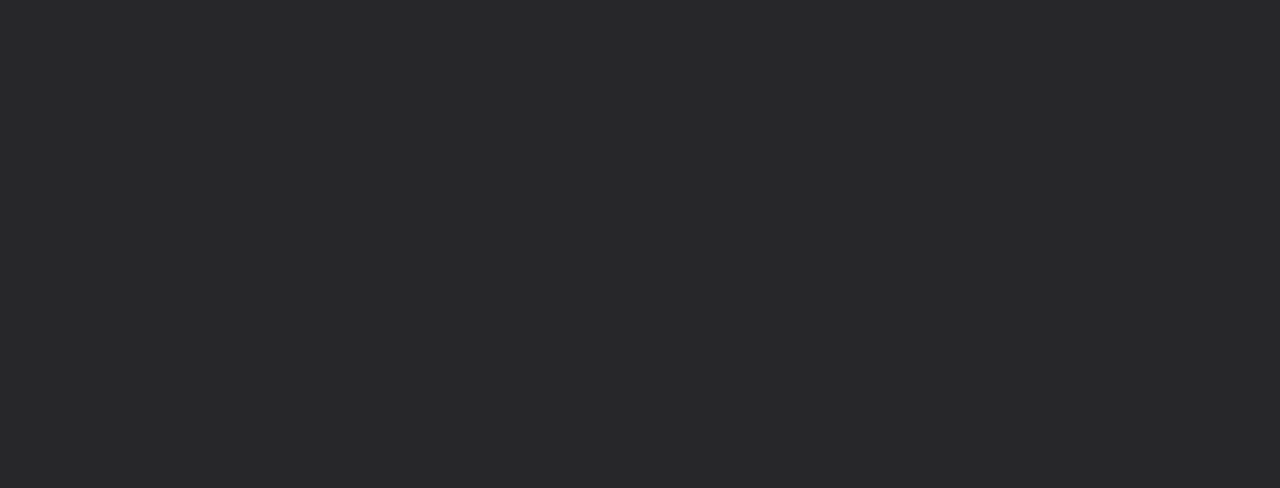
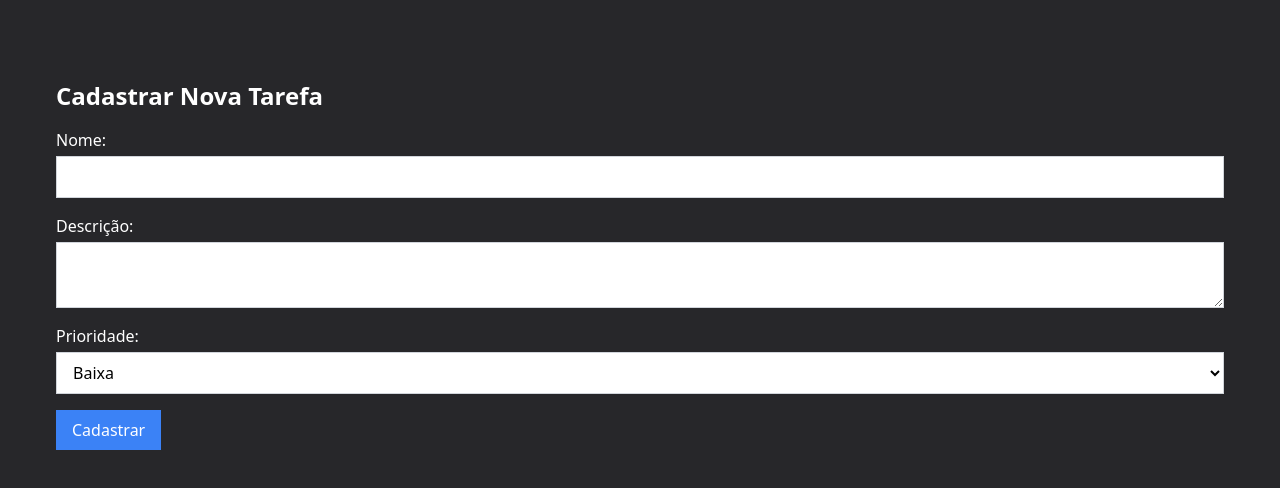
Before and after one commit to breno-gabriel/Desafio-NodeJs-toList, a React (Vite) app in the folder frontend/: page /registerTask in a window 1280 px wide. Before the commit this address had no page. Shown: the top 488 px of the page. Built offline with nearby package versions, Linux system fonts and the light colour scheme.

Commit message:
:sparkles: feat: creating forms for create the task and integration

```diff
--- a/frontend/package.json
+++ b/frontend/package.json
@@ -10,8 +10,10 @@
     "preview": "vite preview"
   },
   "dependencies": {
+    "@hookform/resolvers": "^3.9.0",
     "@radix-ui/react-checkbox": "^1.1.1",
     "@radix-ui/react-dropdown-menu": "^2.1.1",
+    "@radix-ui/react-label": "^2.1.0",
     "@radix-ui/react-slot": "^1.1.0",
     "@tanstack/react-table": "^8.19.3",
     "class-variance-authority": "^0.7.0",
@@ -19,8 +21,10 @@
     "lucide-react": "^0.414.0",
     "react": "^18.3.1",
     "react-dom": "^18.3.1",
+    "react-hook-form": "^7.52.1",
     "tailwind-merge": "^2.4.0",
-    "tailwindcss-animate": "^1.0.7"
+    "tailwindcss-animate": "^1.0.7",
+    "zod": "^3.23.8"
   },
   "devDependencies": {
     "@types/node": "^20.14.11",
--- /dev/null
+++ b/frontend/src/components/ui/form.tsx
@@ -0,0 +1,178 @@
+"use client"
+
+import * as React from "react"
+import * as LabelPrimitive from "@radix-ui/react-label"
+import { Slot } from "@radix-ui/react-slot"
+import {
+  Controller,
+  ControllerProps,
+  FieldPath,
+  FieldValues,
+  FormProvider,
+  useFormContext,
+} from "react-hook-form"
+
+import { cn } from "@/lib/utils"
+import { Label } from "@/components/ui/label"
+
+const Form = FormProvider
+
+type FormFieldContextValue<
+  TFieldValues extends FieldValues = FieldValues,
+  TName extends FieldPath<TFieldValues> = FieldPath<TFieldValues>
+> = {
+  name: TName
+}
+
+const FormFieldContext = React.createContext<FormFieldContextValue>(
+  {} as FormFieldContextValue
+)
+
+const FormField = <
+  TFieldValues extends FieldValues = FieldValues,
+  TName extends FieldPath<TFieldValues> = FieldPath<TFieldValues>
+>({
+  ...props
+}: ControllerProps<TFieldValues, TName>) => {
+  return (
+    <FormFieldContext.Provider value={{ name: props.name }}>
+      <Controller {...props} />
+    </FormFieldContext.Provider>
+  )
+}
+
+const useFormField = () => {
+  const fieldContext = React.useContext(FormFieldContext)
+  const itemContext = React.useContext(FormItemContext)
+  const { getFieldState, formState } = useFormContext()
+
+  const fieldState = getFieldState(fieldContext.name, formState)
+
+  if (!fieldContext) {
+    throw new Error("useFormField should be used within <FormField>")
+  }
+
+  const { id } = itemContext
+
+  return {
+    id,
+    name: fieldContext.name,
+    formItemId: `${id}-form-item`,
+    formDescriptionId: `${id}-form-item-description`,
+    formMessageId: `${id}-form-item-message`,
+    ...fieldState,
+  }
+}
+
+type FormItemContextValue = {
+  id: string
+}
+
+const FormItemContext = React.createContext<FormItemContextValue>(
+  {} as FormItemContextValue
+)
+
+const FormItem = React.forwardRef<
+  HTMLDivElement,
+  React.HTMLAttributes<HTMLDivElement>
+>(({ className, ...props }, ref) => {
+  const id = React.useId()
+
+  return (
+    <FormItemContext.Provider value={{ id }}>
+      <div ref={ref} className={cn("space-y-2", className)} {...props} />
+    </FormItemContext.Provider>
+  )
+})
+FormItem.displayName = "FormItem"
+
+const FormLabel = React.forwardRef<
+  React.ElementRef<typeof LabelPrimitive.Root>,
+  React.ComponentPropsWithoutRef<typeof LabelPrimitive.Root>
+>(({ className, ...props }, ref) => {
+  const { error, formItemId } = useFormField()
+
+  return (
+    <Label
+      ref={ref}
+      className={cn(error && "text-destructive", className)}
+      htmlFor={formItemId}
+      {...props}
+    />
+  )
+})
+FormLabel.displayName = "FormLabel"
+
+const FormControl = React.forwardRef<
+  React.ElementRef<typeof Slot>,
+  React.ComponentPropsWithoutRef<typeof Slot>
+>(({ ...props }, ref) => {
+  const { error, formItemId, formDescriptionId, formMessageId } = useFormField()
+
+  return (
+    <Slot
+      ref={ref}
+      id={formItemId}
+      aria-describedby={
+        !error
+          ? `${formDescriptionId}`
+          : `${formDescriptionId} ${formMessageId}`
+      }
+      aria-invalid={!!error}
+      {...props}
+    />
+  )
+})
+FormControl.displayName = "FormControl"
+
+const FormDescription = React.forwardRef<
+  HTMLParagraphElement,
+  React.HTMLAttributes<HTMLParagraphElement>
+>(({ className, ...props }, ref) => {
+  const { formDescriptionId } = useFormField()
+
+  return (
+    <p
+      ref={ref}
+      id={formDescriptionId}
+      className={cn("text-sm text-muted-foreground", className)}
+      {...props}
+    />
+  )
+})
+FormDescription.displayName = "FormDescription"
+
+const FormMessage = React.forwardRef<
+  HTMLParagraphElement,
+  React.HTMLAttributes<HTMLParagraphElement>
+>(({ className, children, ...props }, ref) => {
+  const { error, formMessageId } = useFormField()
+  const body = error ? String(error?.message) : children
+
+  if (!body) {
+    return null
+  }
+
+  return (
+    <p
+      ref={ref}
+      id={formMessageId}
+      className={cn("text-sm font-medium text-destructive", className)}
+      {...props}
+    >
+      {body}
+    </p>
+  )
+})
+FormMessage.displayName = "FormMessage"
+
+export {
+  useFormField,
+  Form,
+  FormItem,
+  FormLabel,
+  FormControl,
+  FormDescription,
+  FormMessage,
+  FormField,
+}
--- /dev/null
+++ b/frontend/src/components/ui/input.tsx
@@ -0,0 +1,25 @@
+import * as React from "react"
+
+import { cn } from "@/lib/utils"
+
+export interface InputProps
+  extends React.InputHTMLAttributes<HTMLInputElement> {}
+
+const Input = React.forwardRef<HTMLInputElement, InputProps>(
+  ({ className, type, ...props }, ref) => {
+    return (
+      <input
+        type={type}
+        className={cn(
+          "flex h-10 w-full rounded-md border border-input bg-background px-3 py-2 text-sm ring-offset-background file:border-0 file:bg-transparent file:text-sm file:font-medium placeholder:text-muted-foreground focus-visible:outline-none focus-visible:ring-2 focus-visible:ring-ring focus-visible:ring-offset-2 disabled:cursor-not-allowed disabled:opacity-50",
+          className
+        )}
+        ref={ref}
+        {...props}
+      />
+    )
+  }
+)
+Input.displayName = "Input"
+
+export { Input }
--- /dev/null
+++ b/frontend/src/components/ui/label.tsx
@@ -0,0 +1,26 @@
+"use client"
+
+import * as React from "react"
+import * as LabelPrimitive from "@radix-ui/react-label"
+import { cva, type VariantProps } from "class-variance-authority"
+
+import { cn } from "@/lib/utils"
+
+const labelVariants = cva(
+  "text-sm font-medium leading-none peer-disabled:cursor-not-allowed peer-disabled:opacity-70"
+)
+
+const Label = React.forwardRef<
+  React.ElementRef<typeof LabelPrimitive.Root>,
+  React.ComponentPropsWithoutRef<typeof LabelPrimitive.Root> &
+    VariantProps<typeof labelVariants>
+>(({ className, ...props }, ref) => (
+  <LabelPrimitive.Root
+    ref={ref}
+    className={cn(labelVariants(), className)}
+    {...props}
+  />
+))
+Label.displayName = LabelPrimitive.Root.displayName
+
+export { Label }
--- a/frontend/src/main.tsx
+++ b/frontend/src/main.tsx
@@ -16,7 +16,7 @@
         <Route path="/task-list" element={<TaskList/>} />
         <Route path="/member-registration" element={<MemberRegistration />} />
         <Route path="/edit/:id" element={<EditTask />} />
-        <Route path="/register" element={<CreateTask />} />
+        <Route path="/registerTask" element={<CreateTask />} />
       </Routes>
     </Router>
   </React.StrictMode>
--- a/frontend/src/pages/TaskList.tsx
+++ b/frontend/src/pages/TaskList.tsx
@@ -45,7 +45,7 @@
     <div className='py-20 px-14 flex flex-col gap-56'>
       <DataTable columns={columns} data={data} />
       <div className='flex justify-end'>
-        <Button  onClick={() => navigate('/createTask')} className="bg-white w-auto">Cadastrar tarefa</Button>
+        <Button  onClick={() => navigate('/registerTask')} className="bg-white w-auto">Cadastrar tarefa</Button>
       </div>
     </div>
   );
--- a/frontend/src/pages/createTask.tsx
+++ b/frontend/src/pages/createTask.tsx
@@ -1,9 +1,85 @@
-import React from 'react';
+import React, { useState } from 'react';
 
 function CreateTask() {
+  const [nome, setNome] = useState('');
+  const [descricao, setDescricao] = useState('');
+  const [prioridade, setPrioridade] = useState('Baixa');
+
+  const handleSubmit = async (event: React.FormEvent) => {
+    event.preventDefault();
+
+    const newTask = {
+      nome,
+      descricao,
+      prioridade,
+      finalizada: 0,
+      data_termino: null,
+      id_membro: '1'
+    };
+
+    try {
+      const response = await fetch('http://localhost:3000/api/createTask', {
+        method: 'POST',
+        headers: {
+          'Content-Type': 'application/json'
+        },
+        body: JSON.stringify(newTask)
+      });
+
+      if (!response.ok) {
+        throw new Error('Erro ao criar a tarefa');
+      }
+
+      console.log("Tarefa criada com sucesso");
+      setNome('');
+      setDescricao('');
+      setPrioridade('Baixa');
+    } catch (error) {
+      console.error('Failed to create task:', error);
+    }
+  };
+
   return (
-    <div>
-      <h1>Cadastrar Nova Tarefa</h1>
+    <div className="py-20 px-14">
+      <h1 className="text-2xl font-bold mb-4 text-white">Cadastrar Nova Tarefa</h1>
+      <form onSubmit={handleSubmit}>
+        <div className="mb-4">
+          <label htmlFor="nome" className="block text-white">Nome:</label>
+          <input
+            type="text"
+            id="nome"
+            value={nome}
+            onChange={(e) => setNome(e.target.value)}
+            className="mt-1 block w-full px-3 py-2 bg-white border border-gray-300 rounded-md shadow-sm"
+            required
+          />
+        </div>
+        <div className="mb-4">
+          <label htmlFor="descricao" className="block text-white">Descrição:</label>
+          <textarea
+            id="descricao"
+            value={descricao}
+            onChange={(e) => setDescricao(e.target.value)}
+            className="mt-1 block w-full px-3 py-2 bg-white border border-gray-300 rounded-md shadow-sm"
+            required
+          />
+        </div>
+        <div className="mb-4">
+          <label htmlFor="prioridade" className="block text-white">Prioridade:</label>
+          <select
+            id="prioridade"
+            value={prioridade}
+            onChange={(e) => setPrioridade(e.target.value)}
+            className="mt-1 block w-full px-3 py-2 bg-white border border-gray-300 rounded-md shadow-sm"
+            required
+          >
+            <option value="Baixa">Baixa</option>
+            <option value="Média">Média</option>
+            <option value="Alta">Alta</option>
+          </select>
+        </div>
+        <button type="submit" className="bg-blue-500 text-white px-4 py-2 rounded-md">Cadastrar</button>
+      </form>
     </div>
   );
 }
```
Also changed, not shown: 1 other file (tests, documents, lock files or other folders).
